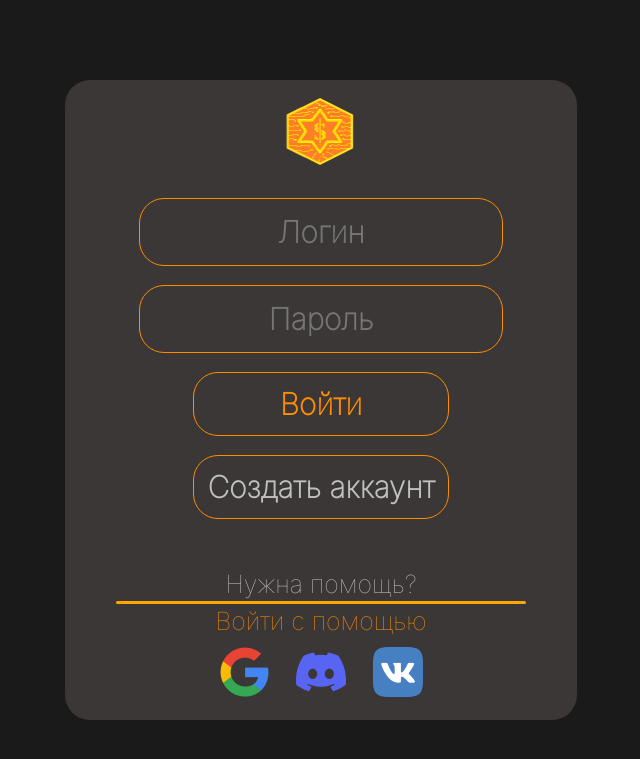
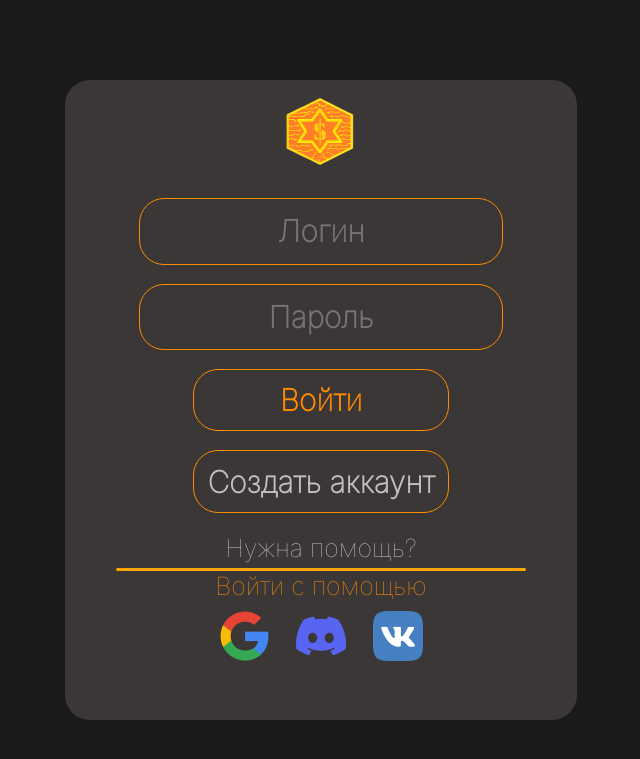
Before and after one commit to stimulk08/star-bucks, a Flask app: page /login in a window 1280 px wide. Shown: the top 759 px of the page, without its empty margins (327-967 px from the left). Run offline with Flask 2, Linux system fonts and the light colour scheme.

Commit message:
FEATURE  * Add login css  * Add currencyCalculator

```diff
--- a/static/css/login.css
+++ b/static/css/login.css
@@ -43,13 +43,12 @@ main{
 }
 
 .form-footer{
-    margin-top: 50px;
-    height: 20%;
+    margin-top: 20px;
+    height: 30%;
     width: 80%;
     display: flex;
     flex-direction: column;
     align-items: center;
-    justify-content: space-between;
 }
 
 .company-name{
@@ -71,6 +70,7 @@ main{
     border-radius: 10px;
     width: 100%;
     background: orange;
+    margin-top: 5px;
 }
 
 .row{
```
Also changed, not shown: currencyCalculator.py (added), 1 other file.
